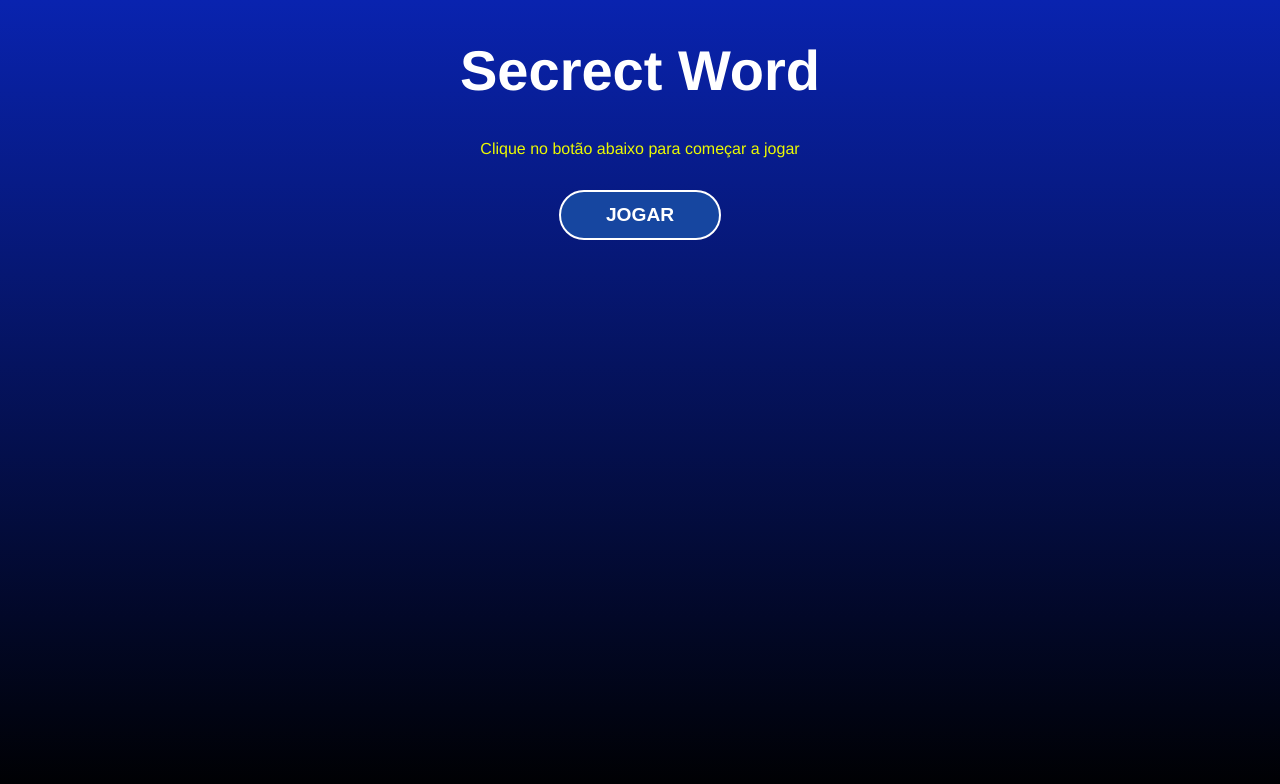
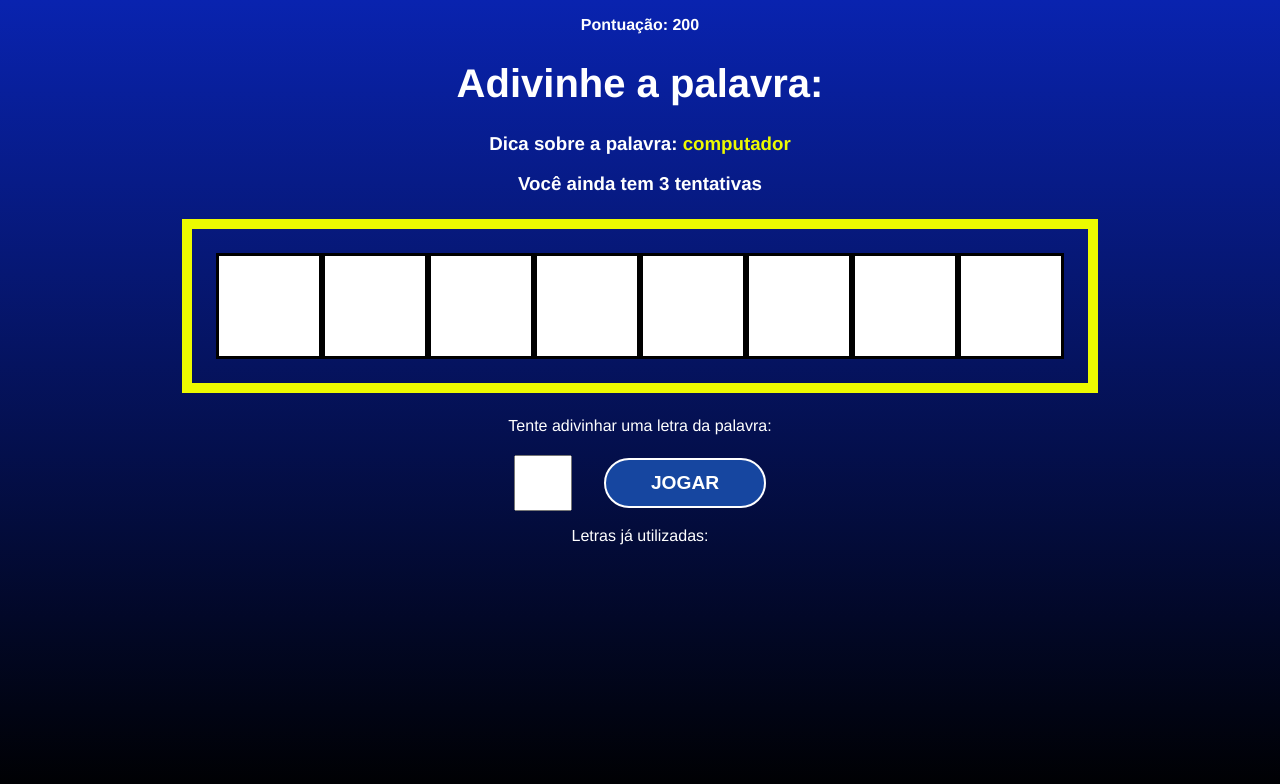
Before and after one commit to andrematos90/React, a React (Vite) app in the folder Hora de Codar/05 - SecretWord/secretword/: page / in a window 1280 px wide. Shown: the top 784 px of the page. Built offline with nearby package versions, Linux system fonts and the light colour scheme.

Commit message:
finalizando projeto

```diff
--- a/Hora de Codar/05 - SecretWord/secretword/src/App.jsx
+++ b/Hora de Codar/05 - SecretWord/secretword/src/App.jsx
@@ -54,7 +54,7 @@
   }
 
   //função que sorteia uma categoria e uma palavra
-  const pickedWordAndCategory = () => {
+  const pickedWordAndCategory = useCallback(() => {
     //sorteio da categoria
     const categories = Object.keys(words);
     const category =
@@ -66,10 +66,10 @@
       words[category][Math.floor(Math.random() * words[category].length)];
 
     return { word, category };
-  };
+  }, [words]);
 
   //iniciando jogo
-  const startGame = () => {
+  const startGame = useCallback(() => {
     //chama a função que retorna a categoria e a letra da vez
     const { word, category } = pickedWordAndCategory();
 
@@ -84,7 +84,7 @@
     setLetters(wordletters);
 
     setGameStage(stages[1].name);
-  };
+  }, [pickedWordAndCategory]);
 
   //processando a letra
   const verifyLetter = (letter) => {
@@ -120,6 +120,7 @@
     setWrongLetters([]);
   }
 
+  //se tentativas acabaram
   useEffect(()=>{
     if(guesses <= 0) {
       //apaga tudo e inicia o jogo do zero
@@ -130,6 +131,23 @@
       setGameStage(stages[2].name);
     }
   }, [guesses]);
+
+
+  //se atingiu a condição de vitória
+  useEffect(()=>{
+    const uniqueLetters = [... new Set(letters)];
+
+    //condição de vitória
+    if(guessedLetters.length === uniqueLetters.length){
+
+      //adiciona pontuação
+      setScore((actualScore) => (actualScore += 100));
+
+      //recomeça o jogo
+      startGame();
+    }
+
+  }, [guessedLetters, letters, startGame]);
 
   //iniciando jogo novamente
   const retry = () => {
--- a/Hora de Codar/05 - SecretWord/secretword/src/components/GameOver.jsx
+++ b/Hora de Codar/05 - SecretWord/secretword/src/components/GameOver.jsx
@@ -1,10 +1,10 @@
-
+import './GameOver.css'
 
 const GameOver = ({retry, score}) => {
   return (
     <div>
       <h1>Fim do Jogo!</h1>
-      <h2>Pontuação: {score}</h2>
+      <h2>Pontuação: <span>{score}</span></h2>
       <button onClick={retry}>Jogar Novamente</button>
     </div>
   )
```
